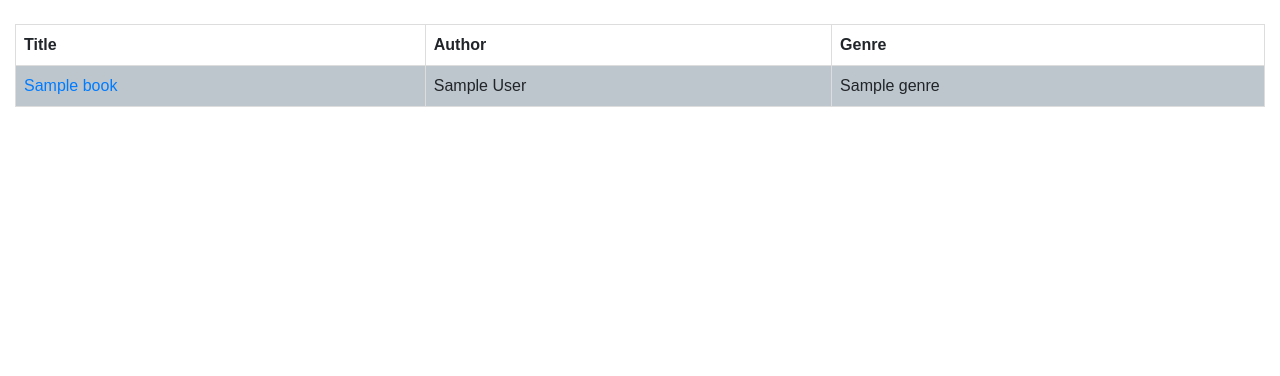
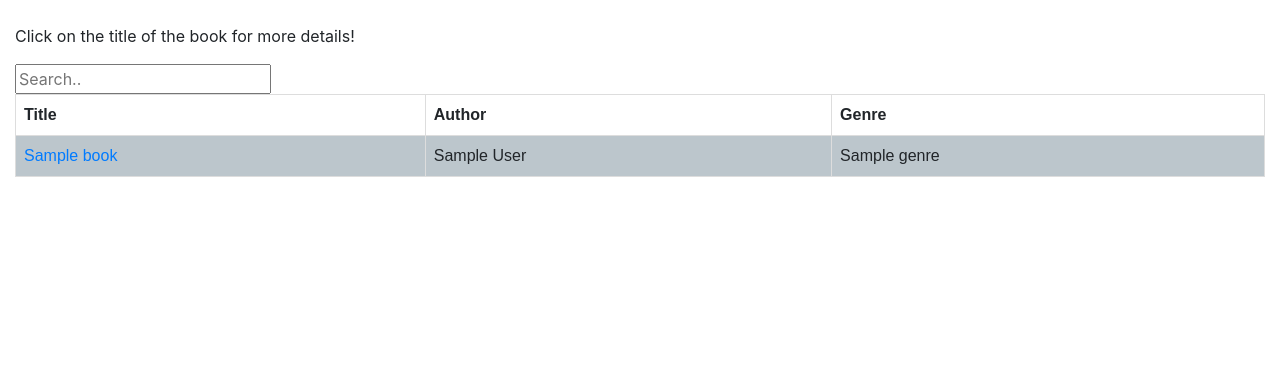
Before and after one commit to alexandra-picot/LibraryInventory, a Django app: template LibraryInventory/book/templates/book/catalog.html in a window 1280 px wide. Shown: the part 56-432 px from the top of the page. Run offline with Django 3.2, Linux system fonts and the light colour scheme; the template is opened without the code that fills it: most values are stand-ins (such as "Sample title", 1, 10 or a date in 2020); some libraries are stand-ins or nearby versions.

Commit message:
working on adding a search bar. changed href to properly attain all book details.

```diff
--- a/LibraryInventory/book/templates/book/catalog.html
+++ b/LibraryInventory/book/templates/book/catalog.html
@@ -4,9 +4,13 @@
 {% block title %}Library Catalog{% endblock %}
 
 {# {% block head_links %}<link rel="stylesheet" type="text/css" href="{% static 'book/catalogTable.css' %}">{% endblock %}} #}
-
 {% block do_body %}
     {% if list_of_books %}
+        <p> Click on the title of the book for more details!</p>
+        <div class = search>
+            <input type="text" placeholder="Search..">
+        </div>
+
         <style>
         table {
         font-family: arial,"Arial Black";
@@ -24,6 +28,7 @@
         background-color:#BCC6CC;
         }
         </style>
+
         <table>
             <tr>
                 <th>Title</th>
@@ -32,7 +37,7 @@
             </tr>
                  {% for book in list_of_books %}
                      <tr>
-                        <td><a href="/" >{{ book.title }}</a></td>
+                        <td><a href="{% url 'book:details' book.pk %}" >{{ book.title }}</a></td>
                         <td>
                             {% for author in book.authors.all %}
                                 {{ author }}
```
